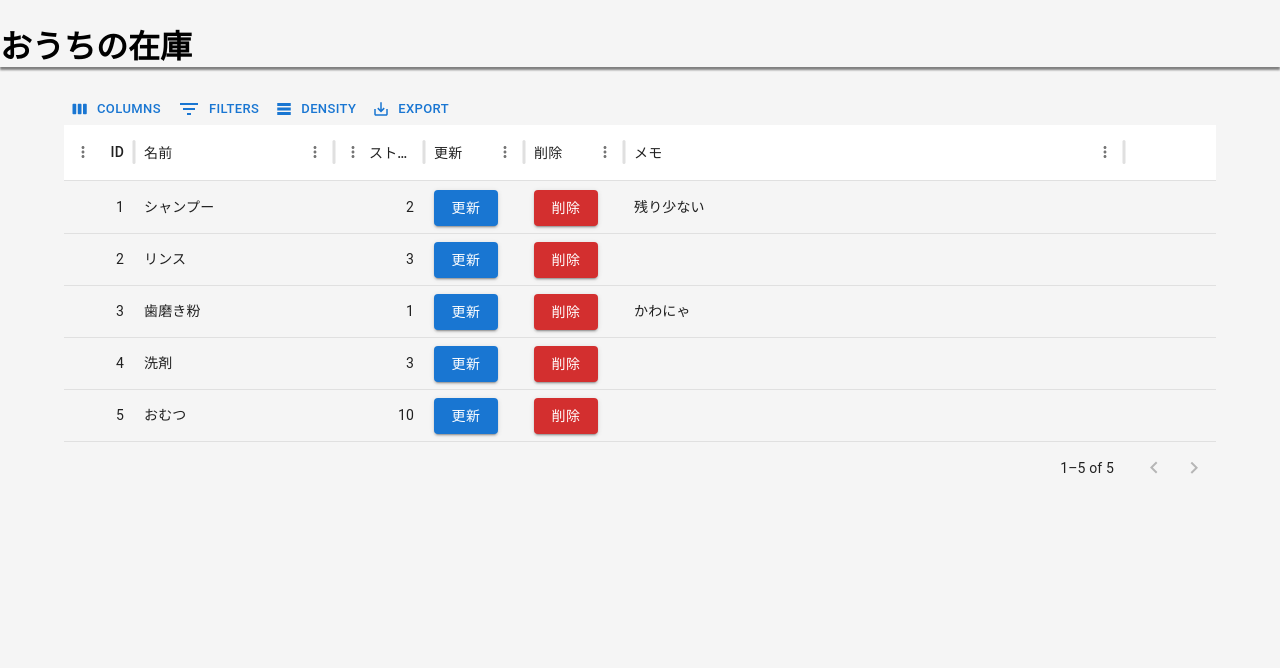
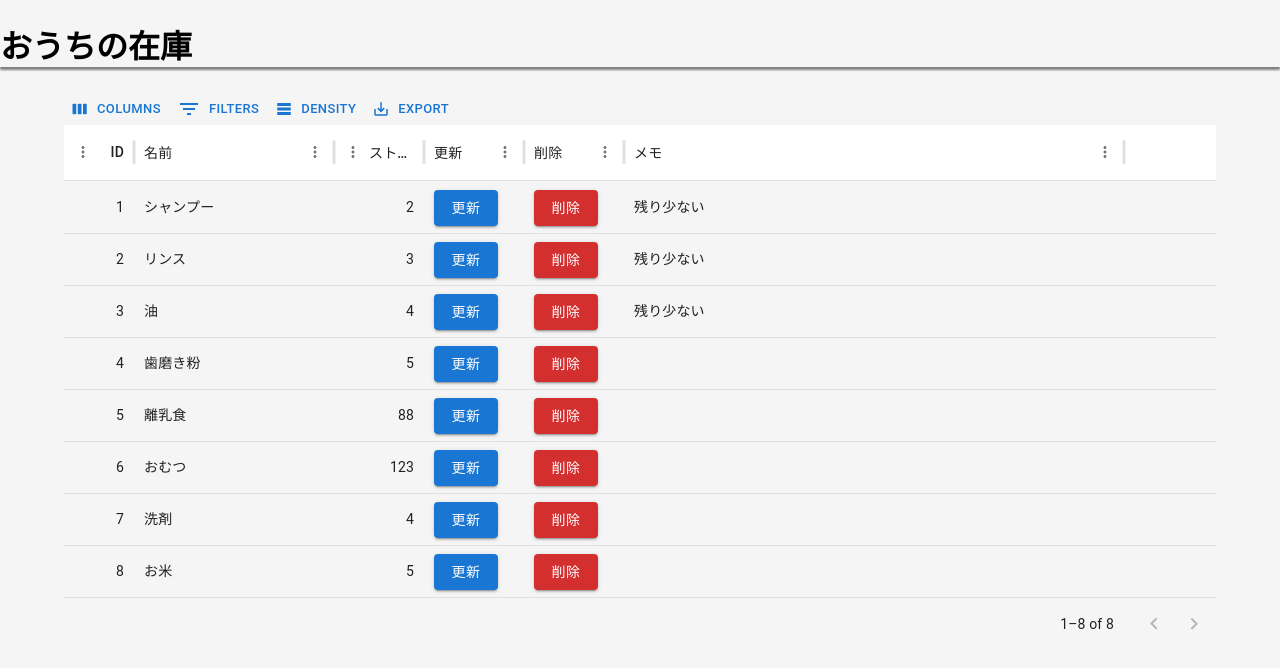
Before and after one commit to genepos/home-manager, a React (Create React App) app: page / in a window 1280 px wide. Shown: the top 668 px of the page. Built offline with nearby package versions, Linux system fonts and the light colour scheme.

Commit message:
JSONファイルからのデータ呼び出し機能実装

```diff
--- /dev/null
+++ b/src/DataUtils.js
@@ -0,0 +1,19 @@
+/** 共通関数 */
+
+/** 在庫管理行データ作成 */
+exports.createRows = function(file){
+    const array = [];
+
+    /** ファイル内の要素数 */
+    const length = file.length;
+    /** ファイル内の要素数分、処理を行う。 */
+    for(let idx = 0; idx < length ; idx++){
+        array.push({
+            id:file[idx].ID,
+            name:file[idx].名前,
+            value:file[idx].ストック,
+            memo:file[idx].メモ
+        });
+    }
+    return array;
+}
--- a/src/pages/Items.js
+++ b/src/pages/Items.js
@@ -1,13 +1,14 @@
 import * as React from 'react';
-import DeletBtn from '../parts/DeleteBtn'
-import EditBtn from '../parts/EditBtn'
+import DeletBtn from '../parts/DeleteBtn';
+import EditBtn from '../parts/EditBtn';
 import { DataGrid, GridColDef, GridRowsProp, GridToolbar, onSelectionModelChange} from '@mui/x-data-grid';
-
+import DataUtils from '../DataUtils';
 import '../css/Items.css';
+import zaikoData from "../zaiko_data/zaiko.json"
 
 function Items() {
+
     const title = 'おうちの在庫';
-
     const columns = [
         { field: 'id', headerName: 'ID', type: 'number', width: 70 },
         { field: 'name', headerName: '名前', width: 200 },
@@ -25,13 +26,7 @@ function Items() {
         { field: 'memo', headerName: 'メモ', width: 500 },
     ];
 
-    const rows = [
-        { id: 1, name: 'シャンプー', value: 2, memo: '残り少ない'},
-        { id: 2, name: 'リンス', value: 3, memo: ''},
-        { id: 3, name: '歯磨き粉', value: 1, memo: 'かわにゃ'},
-        { id: 4, name: '洗剤', value: 3, memo: ''},
-        { id: 5, name: 'おむつ', value: 10, memo: ''},
-    ];
+    const rows = DataUtils.createRows(zaikoData);
 
     const paginationModel = { page: 0, pageSize: 10 };
 
--- /dev/null
+++ b/src/zaiko_data/zaiko.json
@@ -0,0 +1,50 @@
+[
+    {
+        "ID": "1",
+        "名前": "シャンプー",
+        "ストック": "2",
+        "メモ": "残り少ない"
+    },
+    {
+        "ID": "2",
+        "名前": "リンス",
+        "ストック": "3",
+        "メモ": "残り少ない"
+    },
+    {
+        "ID": "3",
+        "名前": "油",
+        "ストック": "4",
+        "メモ": "残り少ない"
+    },
+    {
+        "ID": "4",
+        "名前": "歯磨き粉",
+        "ストック": "5",
+        "メモ": ""
+    },
+    {
+        "ID": "5",
+        "名前": "離乳食",
+        "ストック": "88",
+        "メモ": ""
+    },
+    {
+        "ID": "6",
+        "名前": "おむつ",
+        "ストック": "123",
+        "メモ": ""
+    },
+    {
+        "ID": "7",
+        "名前": "洗剤",
+        "ストック": "4",
+        "メモ": ""
+    },
+    {
+        "ID": "8",
+        "名前": "お米",
+        "ストック": "5",
+        "メモ": ""
+    }
+]
```
